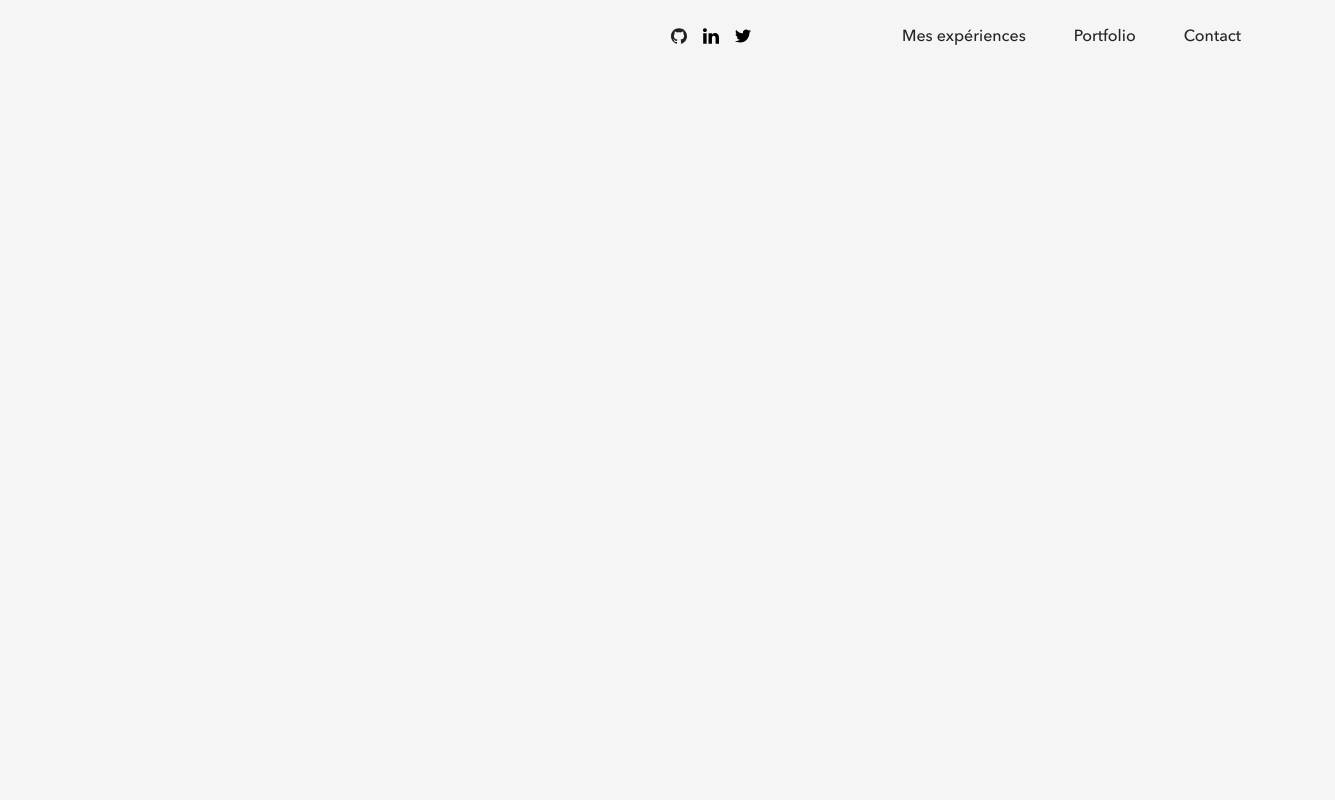
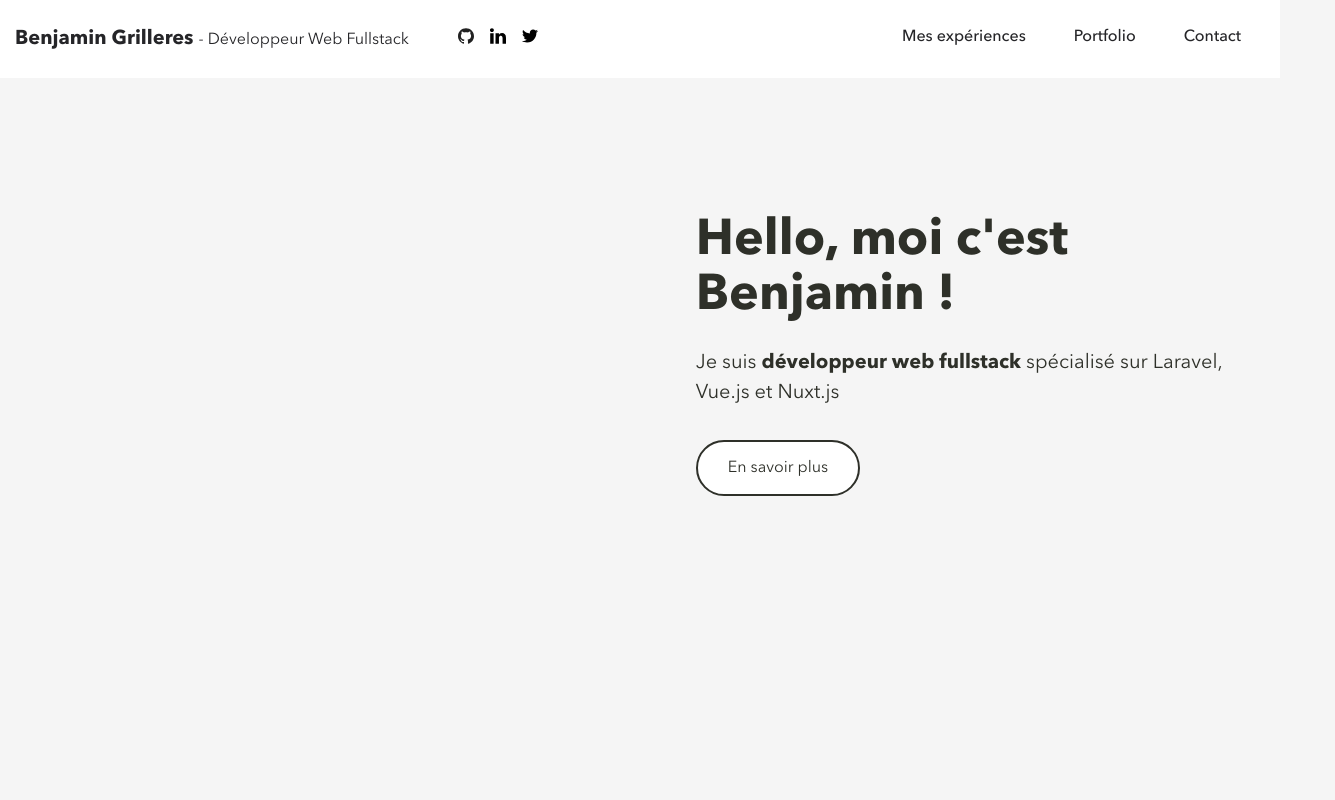
Before and after one commit to benjamin-grilleres/ben-website, a Nuxt app: page / in a window 1280 px wide. Shown: the top 800 px of the page, 1335 px wide, since content can reach past the window. Built offline with nearby package versions, Linux system fonts and the light colour scheme.

Commit message:
test v-show image

```diff
--- a/components/common/loading/LayoutLoading.vue
+++ b/components/common/loading/LayoutLoading.vue
@@ -1,11 +1,13 @@
 <template>
     <div>
       <transition name="fade">
-        <loading-page-component v-if="loadingPage" @typingComplete="setLoadingPage(false)"></loading-page-component>
-        <div v-else>
-          <slot></slot>
-        </div>
+        <loading-page-component v-show="loadingPage" @typingComplete="setLoadingPage(false)"></loading-page-component>
       </transition>
+
+      <div v-show="!loadingPage">
+        <slot></slot>
+      </div>
+
     </div>
 </template>
 
--- a/pages/index.vue
+++ b/pages/index.vue
@@ -135,10 +135,10 @@ export default {
     document.documentElement.className="js mes-experiences";var supportsCssVars=function(){var e,t=document.createElement("style");return t.innerHTML="root: { --tmp-var: bold; }",document.head.appendChild(t),e=!!(window.CSS&&window.CSS.supports&&window.CSS.supports("font-weight","var(--tmp-var)")),t.parentNode.removeChild(t),e};supportsCssVars()||alert("Please view this demo in a modern browser that supports CSS Variables.");
     window.addEventListener('scroll',this.checkWindowScroll)
 
-    setTimeout( () => {
+    /*setTimeout( () => {
       window.scrollTo(0,10);
       window.scrollTo(0,0);
-    },600)
+    },600)*/
 
   },
 
```
